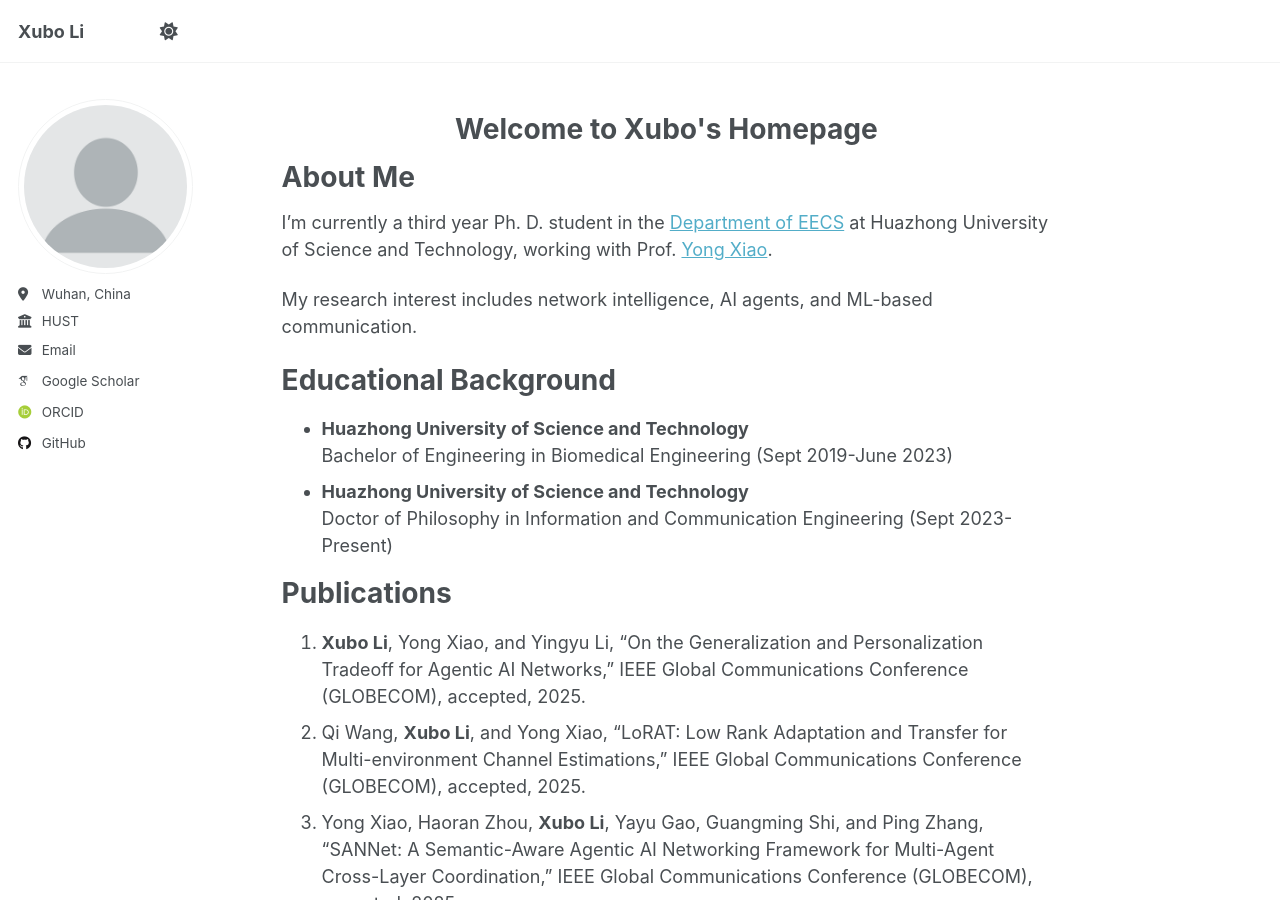
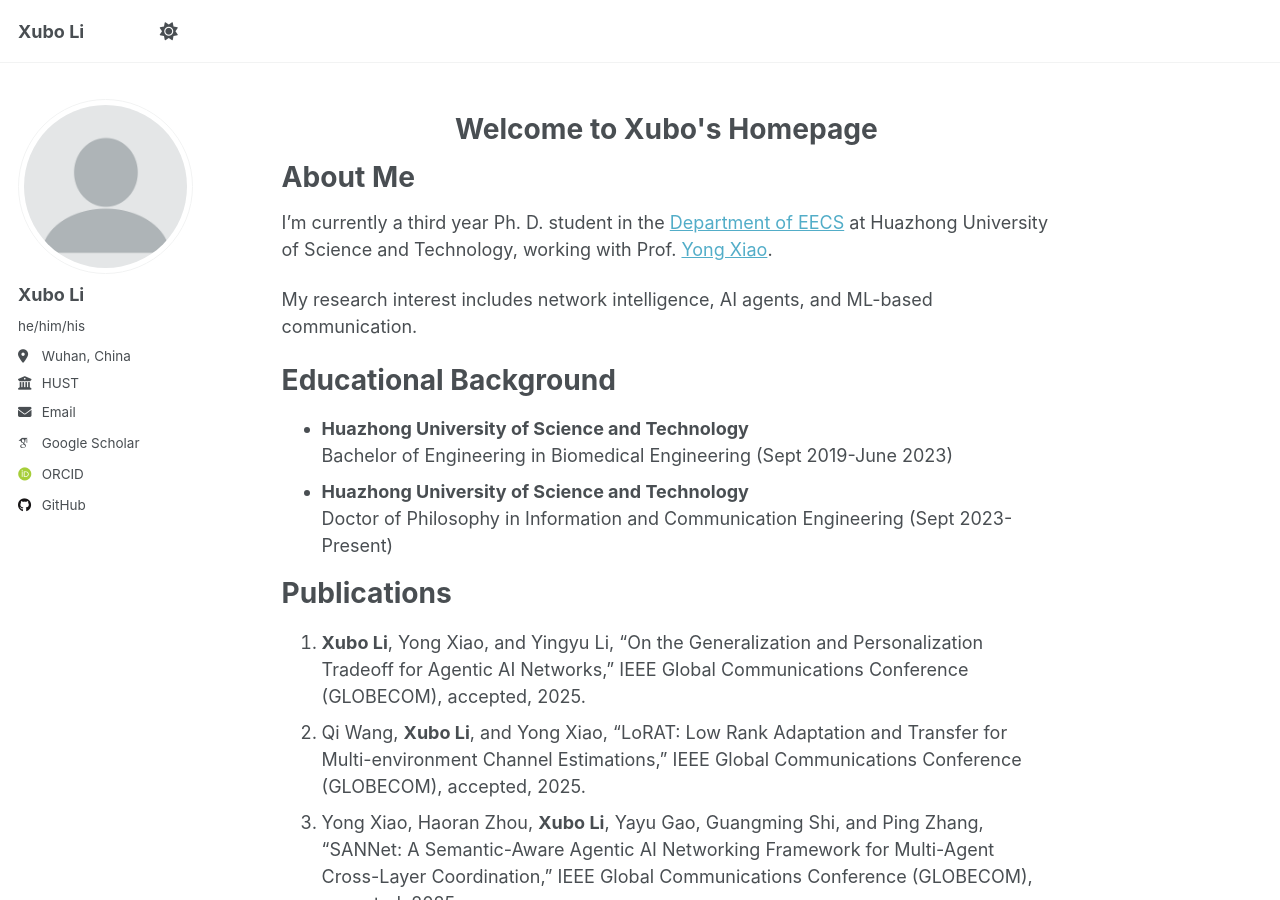
Before and after one commit to XuboLee/xubolee.github.io, a Jekyll site: the page built from _pages/about.md, in a window 1280 px wide and 900 px high. Built offline with Jekyll 4.4.1, drawn with Linux system fonts in a browser that asks for light colours; some web fonts are replaced; a script that is not in the unit is left out.

Commit message:
Update _config.yml

```diff
--- a/_config.yml
+++ b/_config.yml
@@ -23,8 +23,8 @@ repository               : "academicpages/academicpages.github.io"
 author:
   # Biographic information
   avatar           : "profile.png"
-  name             : # "Xubo Li"
-  pronouns         : # example: "she/her"
+  name             : "Xubo Li"
+  pronouns         : "he/him/his"
   bio              : # "Short biography for the left-hand sidebar"
   location         : "Wuhan, China"
   employer         : "HUST"
```
